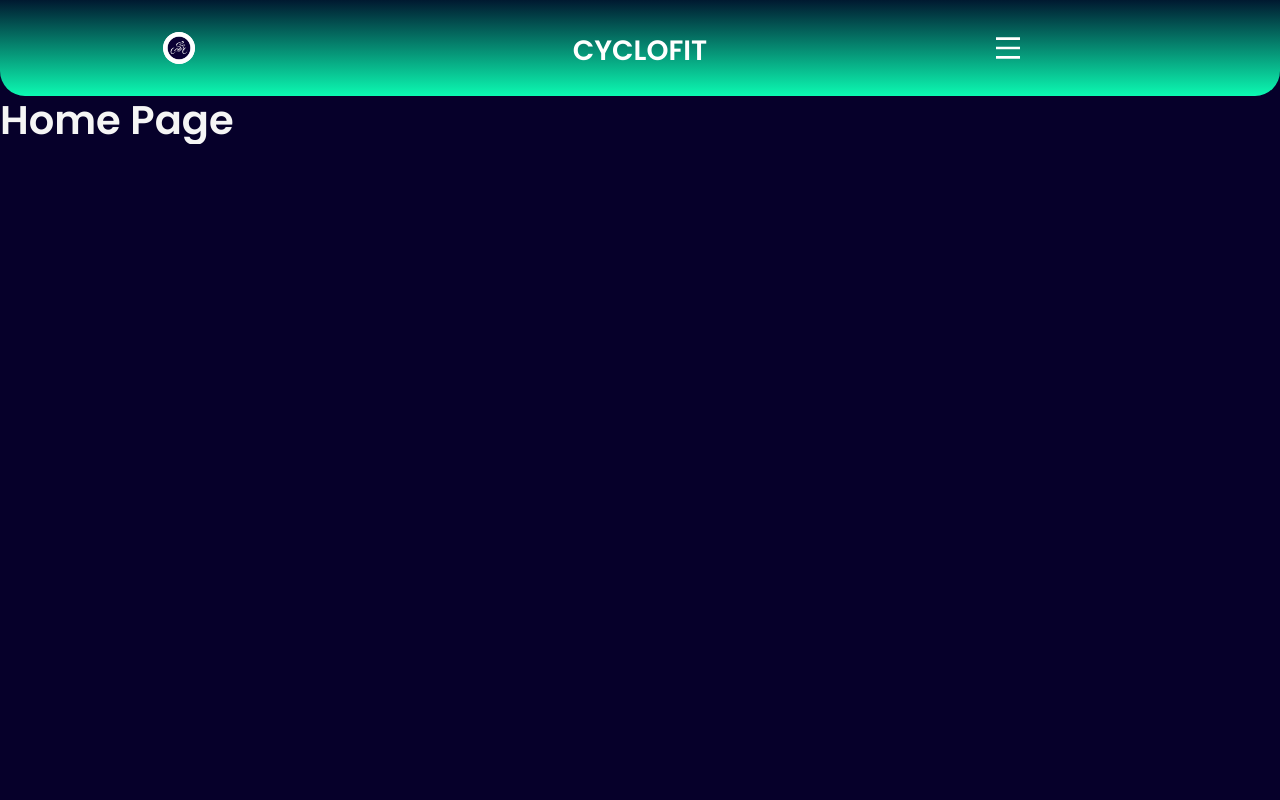
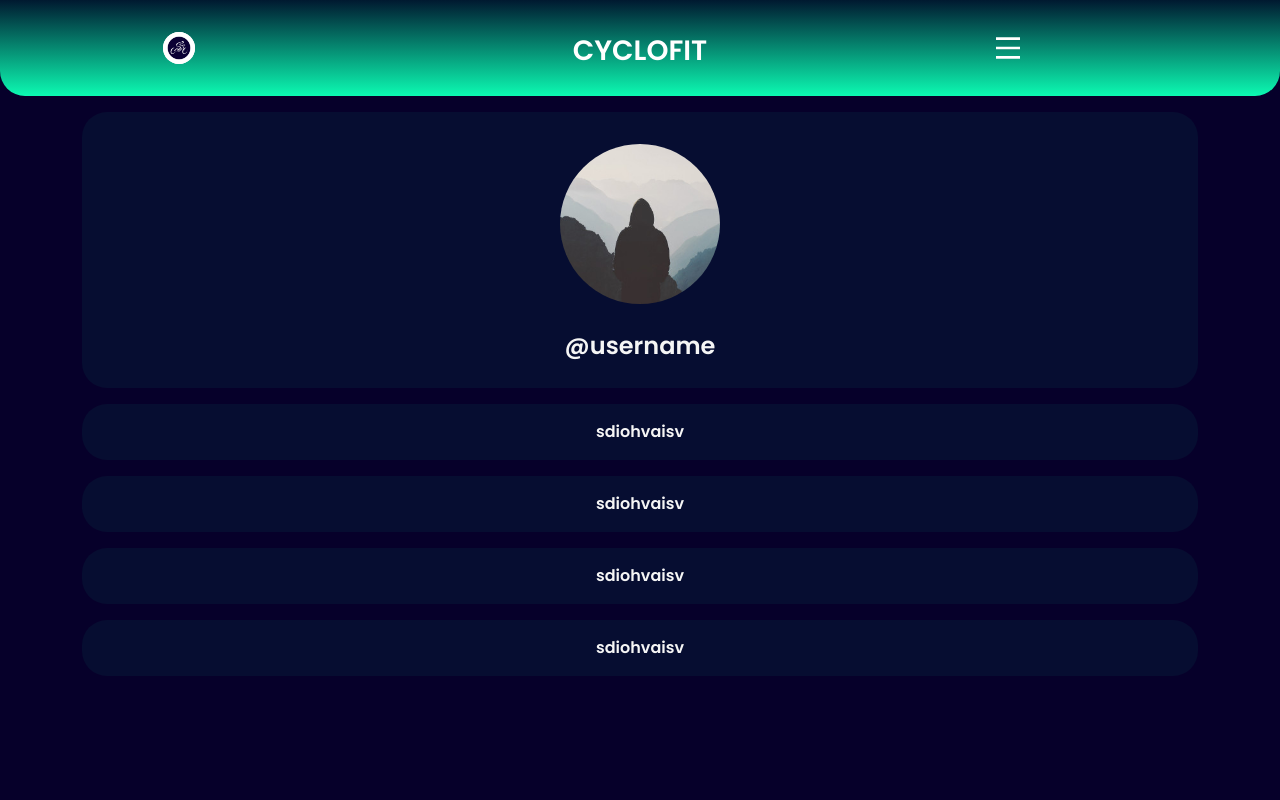
Before and after one commit to piyushmohan01/CycloFit-SEPM, a Flask app: page /home in a window 1280 px wide. Run offline with Flask 2, Linux system fonts and the light colour scheme; some libraries are stand-ins or nearby versions.

Commit message:
Flex Centering Added

```diff
--- /dev/null
+++ b/cyclofit/pages/static/css/home.css
@@ -0,0 +1,32 @@
+.home-page {
+    background-color: transparent;
+    width: 100%;
+    z-index: 0;
+    color: whitesmoke;
+}
+
+.container {
+    height: 100%;
+}
+
+.user-box {
+    height: fit-content;
+    width: 100%;
+    padding: 2vh 0;
+    margin: 2vh 0;
+    display: flex;
+    justify-content: center;
+    align-items: center;
+    flex-direction: column;
+    background-color: rgba(12, 250, 178, 0.05);
+    /* border: 0.1em solid whitesmoke; */
+    border-radius: 25px;
+}
+
+.user-image {
+    height: 10em;
+    width: 10em;
+    border-radius: 50%;
+    margin: 2vh 0;
+    /* box-shadow: 0.5em 0.5em 0.5em black; */
+}
--- a/cyclofit/pages/templates/home.html
+++ b/cyclofit/pages/templates/home.html
@@ -1,9 +1,36 @@
 {% extends "nav-02.html" %}
 
 {% block pagecss %}
-    <link rel="stylesheet" type="text/css" href="{{ url_for('static', filename='css/login.css') }}">
+    <link rel="stylesheet" type="text/css" href="{{ url_for('static', filename='css/home.css') }}">
 {% endblock pagecss %}
 
 {% block page %}
-    <h1 style="color: whitesmoke;">Home Page</h1>
+    <div class="home-page">
+        <div class="container" style="background-color: transparent;">
+            <div class="user-box">
+                <img class="user-image" src="{{url_for('static', filename='images/profile-pic-default.jpg')}}" alt="">
+                <div class="user-name" style="font-size: 1.5em; padding: 1vh;">@username</div>
+            </div>
+            <div class="user-box">
+                <div class="small-section">
+                    sdiohvaisv
+                </div>
+            </div>
+            <div class="user-box">
+                <div class="small-section">
+                    sdiohvaisv
+                </div>
+            </div>
+            <div class="user-box">
+                <div class="small-section">
+                    sdiohvaisv
+                </div>
+            </div>
+            <div class="user-box">
+                <div class="small-section">
+                    sdiohvaisv
+                </div>
+            </div>
+        </div>
+    </div>
 {% endblock page %}
--- a/cyclofit/pages/templates/nav-02.html
+++ b/cyclofit/pages/templates/nav-02.html
@@ -20,7 +20,7 @@
         <a href="#" class="nav-link">
             Contact Us
         </a>
-        <a href="#" class="nav-link">
+        <a href="{{url_for('welcome')}}" class="nav-link">
             Logout
         </a>
     </li>
```
Also changed, not shown: cyclofit/pages/static/css/register02.css (+139 -2 lines), cyclofit/pages/templates/register02.html (+6 -5 lines), cyclofit/pages/static/images/profile-pic-default.jpg (added).
